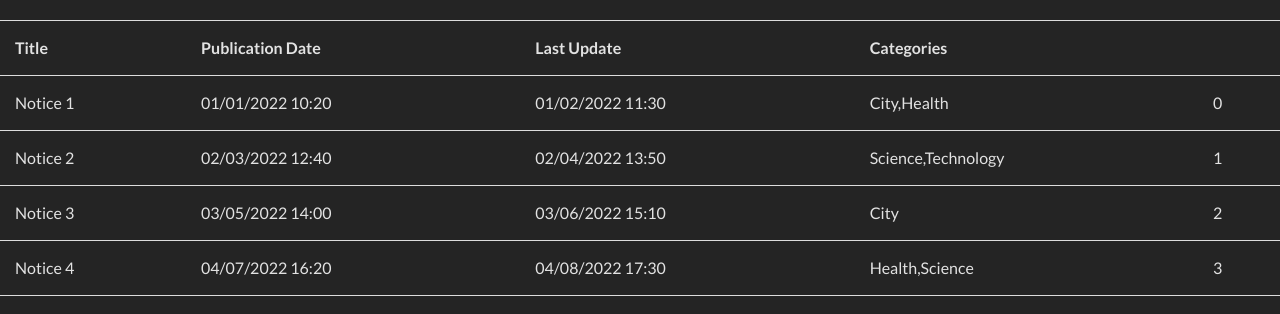
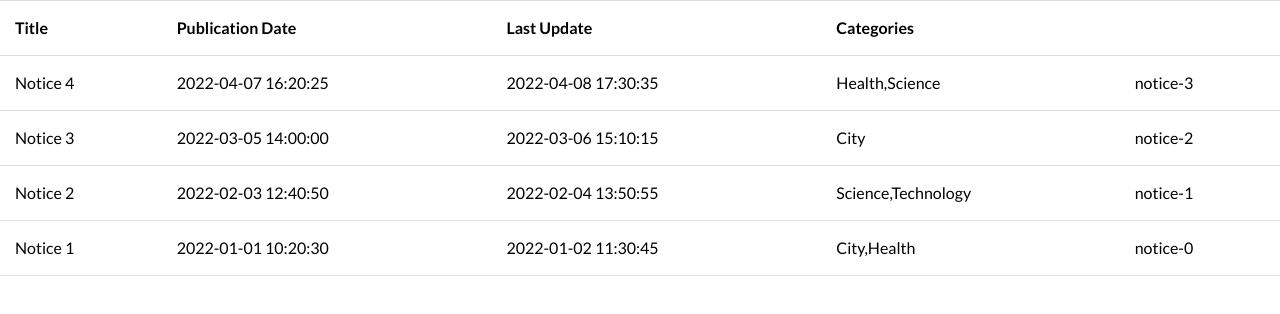
Before and after one commit to SamuelHancak/simplicity_task, a React (Vite) app: page / in a window 1280 px wide. Shown: the top 314 px of the page. Built offline with nearby package versions, Linux system fonts and the light colour scheme.

Commit message:
table sorting set, updated root styles

```diff
--- a/src/App.css
+++ b/src/App.css
@@ -1,4 +1,3 @@
 #root {
-    max-width: 1280px;
     width: 100%;
 }
--- a/src/components/Table/Table.css
+++ b/src/components/Table/Table.css
@@ -1,7 +1,6 @@
 table {
     width: 100%;
     border-collapse: collapse;
-    margin: 20px 0;
 }
 
 th, td {
--- a/src/components/Table/Table.tsx
+++ b/src/components/Table/Table.tsx
@@ -3,6 +3,7 @@ import {
   createColumnHelper,
   flexRender,
   getCoreRowModel,
+  getSortedRowModel,
   useReactTable,
 } from "@tanstack/react-table";
 import "./Table.css";
@@ -70,6 +71,7 @@ const columns = [
     id: "lastUpdate",
     cell: (cell) => formatDate(cell.getValue()),
     header: "Last Update",
+    sortingFn: "datetime",
   }),
   columnHelper.accessor("categories", {
     id: "categories",
@@ -77,12 +79,16 @@ const columns = [
   }),
   columnHelper.display({
     id: "link",
-    cell: (cell) => <span>{cell.row.id}</span>,
+    cell: (cell) => (
+      <span onClick={() => console.log(cell)}>{cell.row.original.id}</span>
+    ),
   }),
 ];
 
+const DATE_FORMAT = "yyyy-MM-dd HH:mm:ss";
+
 const formatDate = (date: Date) => {
-  return format(date, "MM/dd/yyyy HH:mm");
+  return format(date, DATE_FORMAT);
 };
 
 const TableComponent = () => {
@@ -92,6 +98,16 @@ const TableComponent = () => {
     data,
     columns,
     getCoreRowModel: getCoreRowModel(),
+    debugTable: true,
+    initialState: {
+      sorting: [
+        {
+          id: "lastUpdate",
+          desc: true,
+        },
+      ],
+    },
+    getSortedRowModel: getSortedRowModel(),
   });
 
   return (
--- a/src/index.css
+++ b/src/index.css
@@ -4,15 +4,6 @@
     font-family: Lato, sans-serif;
     line-height: 1.5;
     font-weight: 400;
-
-    color-scheme: light dark;
-    color: rgba(255, 255, 255, 0.87);
-    background-color: #242424;
-
-    font-synthesis: none;
-    text-rendering: optimizeLegibility;
-    -webkit-font-smoothing: antialiased;
-    -moz-osx-font-smoothing: grayscale;
 }
 
 body {
```
